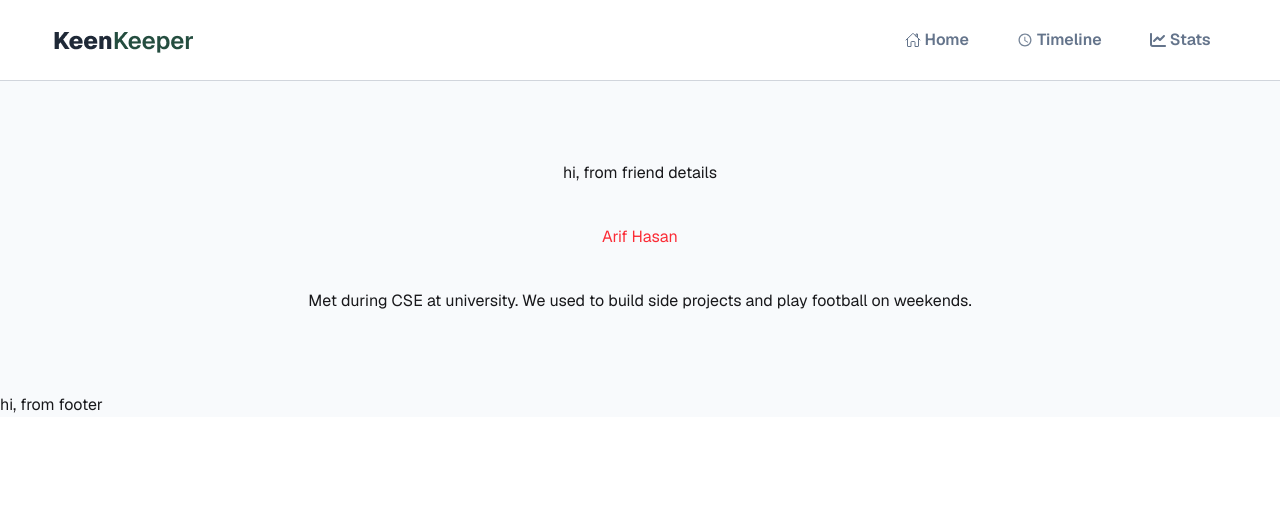
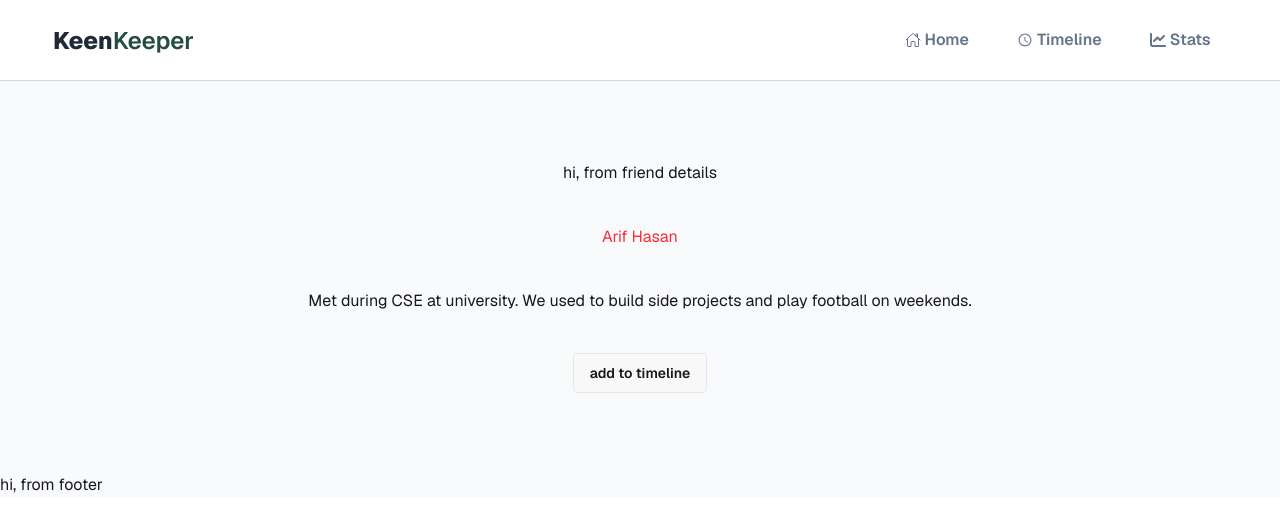
Before and after one commit to ratul-sardar/Programming-Hero-B13-A07, a React (Vite) app: page /friend/1 in a window 1280 px wide. Shown: the top 530 px of the page. Built offline with nearby package versions, Linux system fonts and the light colour scheme.

Commit message:
added a context for the timeline page, this context is named TimelinContext and this will keep track of the data needed for the timeline and state pages

```diff
--- a/package.json
+++ b/package.json
@@ -16,6 +16,8 @@
     "react-dom": "^19.2.4",
     "react-icons": "^5.6.0",
     "react-router": "^7.14.0",
+    "react-toastify": "^11.0.5",
+    "recharts": "^3.8.1",
     "tailwindcss": "^4.2.2"
   },
   "devDependencies": {
--- /dev/null
+++ b/src/context/TimelineContext.jsx
@@ -0,0 +1,31 @@
+import { useState, createContext } from "react";
+import { Bounce, toast } from "react-toastify";
+
+// The context hook
+export const TimelineContext = createContext("");
+
+export default function TimelineContextProvider({ children }) {
+  // Timeline list
+  const [timeLine, setTimeLine] = useState([]);
+  // Function to add more data in timeline
+  function handleAddTimeline(newData) {
+    setTimeLine([...timeLine, newData]);
+    toast.success("🦄 Wow so easy!", {
+      position: "top-center",
+      autoClose: 5000,
+      hideProgressBar: false,
+      closeOnClick: false,
+      pauseOnHover: true,
+      draggable: true,
+      progress: undefined,
+      theme: "light",
+      transition: Bounce,
+    });
+  }
+
+  return (
+    <TimelineContext value={[timeLine, handleAddTimeline]}>
+      {children}
+    </TimelineContext>
+  );
+}
--- a/src/main.jsx
+++ b/src/main.jsx
@@ -2,10 +2,27 @@ import { StrictMode } from "react";
 import { createRoot } from "react-dom/client";
 import { RouterProvider } from "react-router/dom";
 import { router } from "./router/route";
+import { Bounce, ToastContainer } from "react-toastify";
 import "./index.css";
+import TimelineContextProvider from "./context/TimelineContext";
 
 createRoot(document.getElementById("root")).render(
   <StrictMode>
-    <RouterProvider router={router}></RouterProvider>
+    <TimelineContextProvider>
+      <RouterProvider router={router}></RouterProvider>
+      <ToastContainer
+        position="top-center"
+        autoClose={5000}
+        hideProgressBar={false}
+        newestOnTop={false}
+        closeOnClick={false}
+        rtl={false}
+        pauseOnFocusLoss
+        draggable
+        pauseOnHover
+        theme="light"
+        transition={Bounce}
+      />
+    </TimelineContextProvider>
   </StrictMode>,
 );
--- a/src/pages/FriendDetails.jsx
+++ b/src/pages/FriendDetails.jsx
@@ -1,5 +1,7 @@
+import { useContext } from "react";
 import { useParams } from "react-router";
 import { useLoaderData } from "react-router";
+import { TimelineContext } from "../context/TimelineContext";
 
 export default function FriendDetails() {
   //Getting the friend data to show in details
@@ -19,12 +21,18 @@ export default function FriendDetails() {
     next_due_date = "2026-03-30",
   } = friendToShow;
 
+  // To add data in the Timeline page
+  const [, handleAddTimeline] = useContext(TimelineContext);
+
   return (
     <section className="">
       <div className="cssContainer">
         <h1 className="">hi, from friend details</h1>
         <h2 className="text-red-500">{name}</h2>
         <p className="text-amber-400-500">{bio} </p>
+        <button className="btn" onClick={() => handleAddTimeline({ id, name })}>
+          add to timeline
+        </button>
       </div>
     </section>
   );
--- a/src/pages/Home.jsx
+++ b/src/pages/Home.jsx
@@ -3,7 +3,6 @@ import { useLoaderData } from "react-router";
 
 export default function Home() {
   const friendData = useLoaderData();
-  console.log(friendData);
 
   return (
     <section className="">
@@ -17,7 +16,10 @@ export default function Home() {
           {/* Cards*/}
 
           {friendData.map((friend) => (
-            <div className="bg-white rounded-xl border border-gray-400 p-6 space-y-4">
+            <div
+              key={friend.id}
+              className="bg-white rounded-xl border border-gray-400 p-6 space-y-4"
+            >
               <h3 className="font-semi-bold text-center">{friend.name}</h3>
               <NavLink to={`/friend/${friend.id}`} className="btn">
                 click to see details.
```
Also changed, not shown: 1 other file (tests, documents, lock files or other folders).
